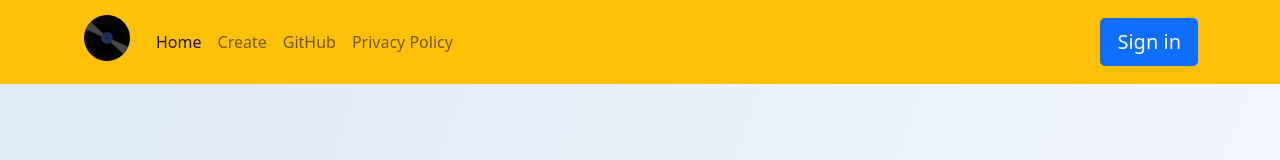
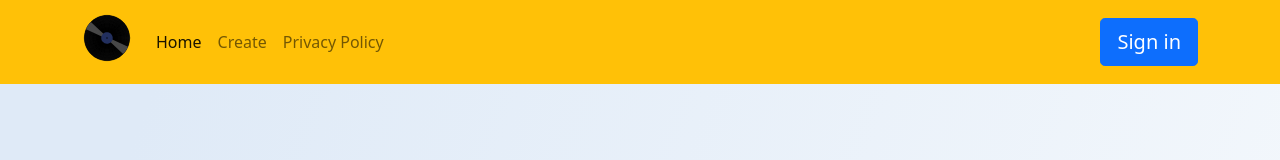
Before and after one commit to P0u4a/Playlist-Generator, a Next.js app: page / in a window 1280 px wide. Shown: the top 160 px of the page. Built offline with nearby package versions, Linux system fonts and the light colour scheme; no server answers.

Commit message:
Tidy the navabr

```diff
--- a/components/Navigate.js
+++ b/components/Navigate.js
@@ -26,14 +26,10 @@ export default function Navigate() {
                   <Nav.Link>Home</Nav.Link>
                 </Link>
               </Nav.Item>
+
               <Nav.Item>
                 <Link href='/playlistRequest' passHref>
                   <Nav.Link>Create</Nav.Link>
-                </Link>
-              </Nav.Item>
-              <Nav.Item>
-                <Link href='https://github.com/P0u4a/Playlist-Generator' passHref>
-                  <Nav.Link>GitHub</Nav.Link>
                 </Link>
               </Nav.Item>
 
```
